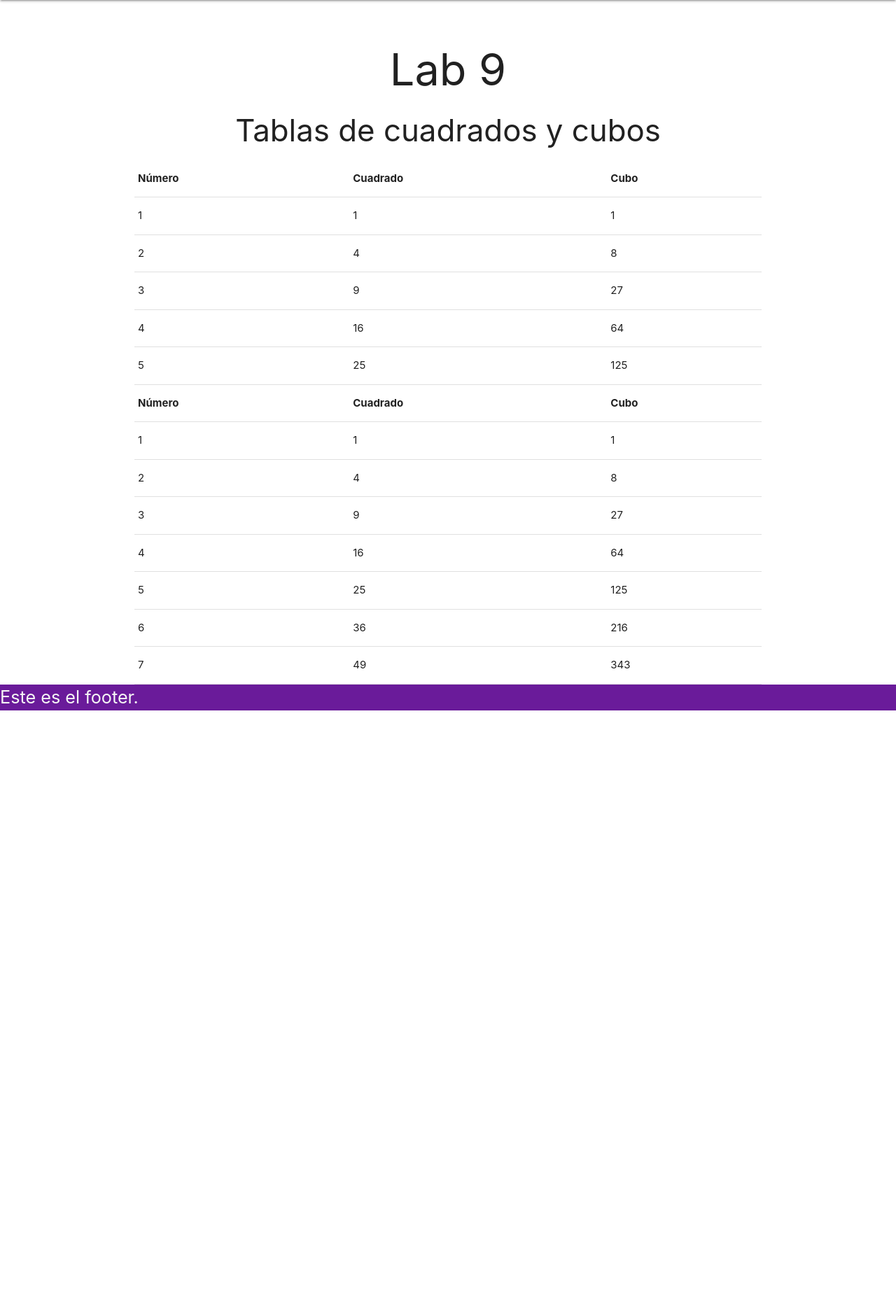
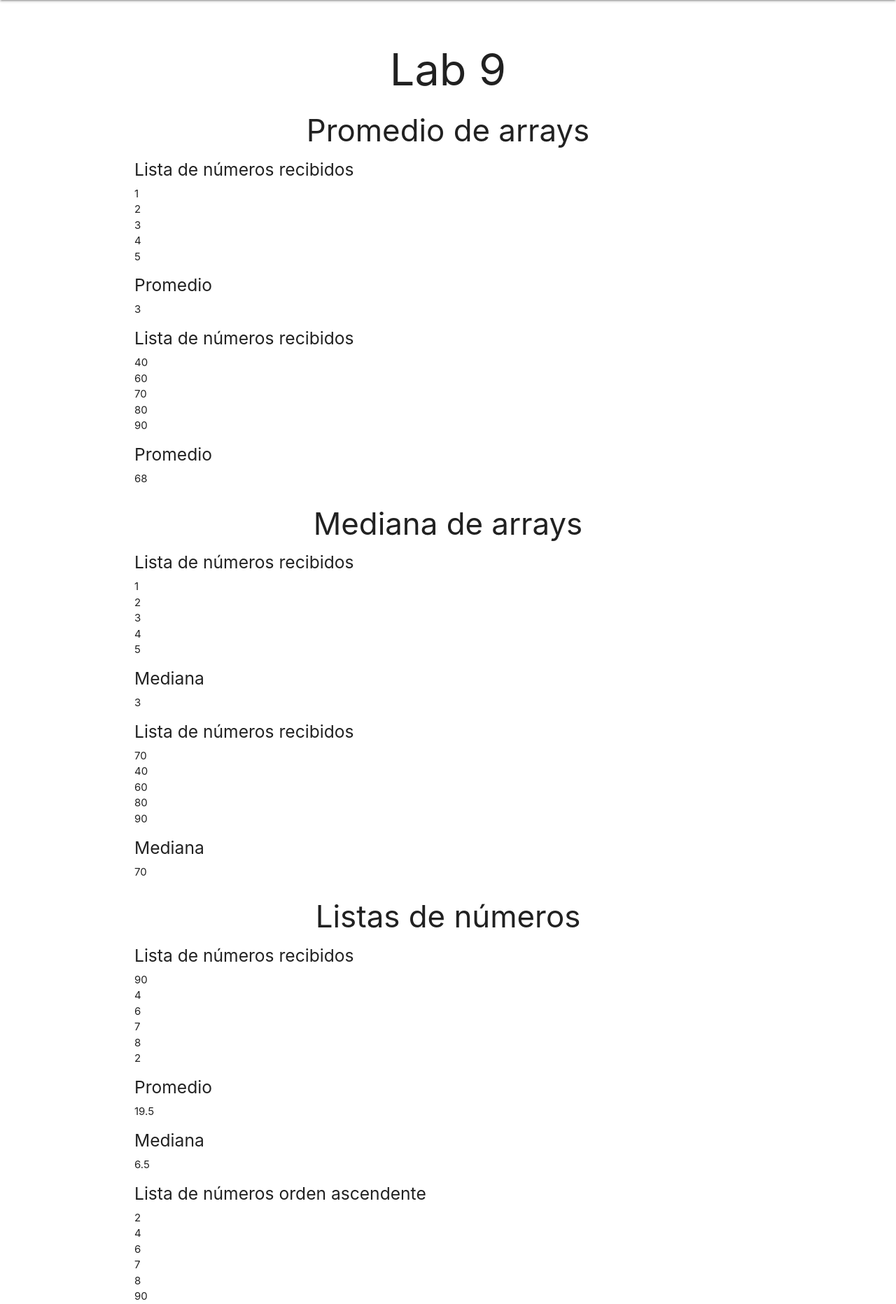
Before and after one commit to GlinkIsCoding/DAWAD20_A01704354, a PHP site: page / in a window 1280 px wide. Shown: the part 64-1927 px from the top of the page at 70% size. Before the commit the page ends 1079 px from the top, so only its background shows below. Run offline with PHP 8.4, Linux system fonts and the light colour scheme.

Commit message:
Lab 9 con funciones menos funcion libre y sin preguntas

```diff
--- a/Lab9/_footer.html
+++ b/Lab9/_footer.html
@@ -1,5 +1,5 @@
  </body>
 
-    <footer class= "flow-text purple darken-3 grey-text text-lighten-4">Este es el footer.</footer>
+    <footer class= "flow-text purple darken-3 grey-text text-lighten-4">Guillermo C Espino M - A01704354</footer>
         <script type="text/javascript" src="js/materialize.min.js"></script>
 </html>
--- a/Lab9/funcs.php
+++ b/Lab9/funcs.php
@@ -1,4 +1,86 @@
 <?php
+
+function promedio($array){
+    $size = count($array);
+    $listanums = "<ul>";
+    $suma = 0;
+    $listanums .= "<h5>Lista de números recibidos</h5>";
+    for($i = 0; $i<$size;$i++){
+        $listanums .= "<li>$array[$i]</li>";
+        $suma = $suma + $array[$i];
+    }
+    $promedio = $suma/$size;
+    $listanums .= "<h5>Promedio</h5>";
+    $listanums .= "<li>$promedio</li>";
+    $listanums .= "</ul>";
+    return $listanums;
+}
+
+function mediana($array){
+    $size = count($array);
+    $listanums = "<ul>";
+    $listanums .= "<h5>Lista de números recibidos</h5>";
+    for($i = 0; $i<$size;$i++){
+        $listanums .= "<li>$array[$i]</li>";
+    }
+
+    sort($array);
+    $mediana;
+    $pos = $size/2;
+    if($size%2 == 0){
+
+        $mediana = ($array[$pos] + $array[$pos -1])/2;
+    }
+    else{
+        $pos = floor($pos);
+        $mediana = $array[$pos];
+    }
+    $listanums .= "<h5>Mediana</h5>";
+    $listanums .= "<li>$mediana</li>";
+    $listanums .= "</ul>";
+    return $listanums;
+}
+
+function arreglolistas($array){
+    $size = count($array);
+    $listanums = "<ul>";
+    $suma = 0;
+    $listanums .= "<h5>Lista de números recibidos</h5>";
+    for($i = 0; $i<$size;$i++){
+        $listanums .= "<li>$array[$i]</li>";
+        $suma = $suma + $array[$i];
+    }
+
+    sort($array);
+    $promedio = $suma/$size;
+    $listanums .= "<h5>Promedio</h5>";
+    $listanums .= "<li>$promedio</li>";
+    $mediana;
+    $pos = $size/2;
+    if($size%2 == 0){
+
+        $mediana = ($array[$pos] + $array[$pos -1])/2;
+    }
+    else{
+        $pos = floor($pos);
+        $mediana = $array[$pos];
+    }
+    $listanums .= "<h5>Mediana</h5>";
+    $listanums .= "<li>$mediana</li>";
+
+    $listanums .= "<h5>Lista de números orden ascendente</h5>";
+   for($i = 0; $i<$size;$i++){
+        $listanums .= "<li>$array[$i]</li>";
+    }
+    rsort($array);
+    $listanums .= "<h5>Lista de números orden descendente</h5>";
+   for($i = 0; $i<$size;$i++){
+        $listanums .= "<li>$array[$i]</li>";
+    }
+
+    $listanums .= "</ul>";
+    return $listanums;
+}
 
 function tablacuadradocubo($x){
         $tabla = "<table>";
@@ -26,4 +108,5 @@ function tablacuadradocubo($x){
         $tabla .= "</table>";
         return $tabla;
     }
+
 ?>
--- a/Lab9/index.php
+++ b/Lab9/index.php
@@ -5,7 +5,36 @@ include("_header.html");
 
 <h1 class="center-align">Lab 9</h1>
 
+<h3 class="center-align">Promedio de arrays</h3>
 
+<div class="container centered">
+<?php
+$grupo1 = array(1, 2, 3, 4, 5);
+$grupo2 = array(40,60,70,80,90);
+    echo promedio($grupo1);
+    echo promedio($grupo2);
+?>
+</div>
+
+<h3 class="center-align">Mediana de arrays</h3>
+
+<div class="container centered">
+<?php
+    echo mediana($grupo1);
+    echo mediana(array(70,40,60,80,90));
+?>
+</div>
+
+<h3 class="center-align">Listas de números</h3>
+
+<div class="container centered">
+<?php
+$lista1 = array(90, 4, 6, 7, 8, 2);
+$lista2 = array(56, 78, 90, 2, 1, 3);
+echo arreglolistas($lista1);
+echo arreglolistas($lista2);
+?>
+</div>
 
 
 
```
